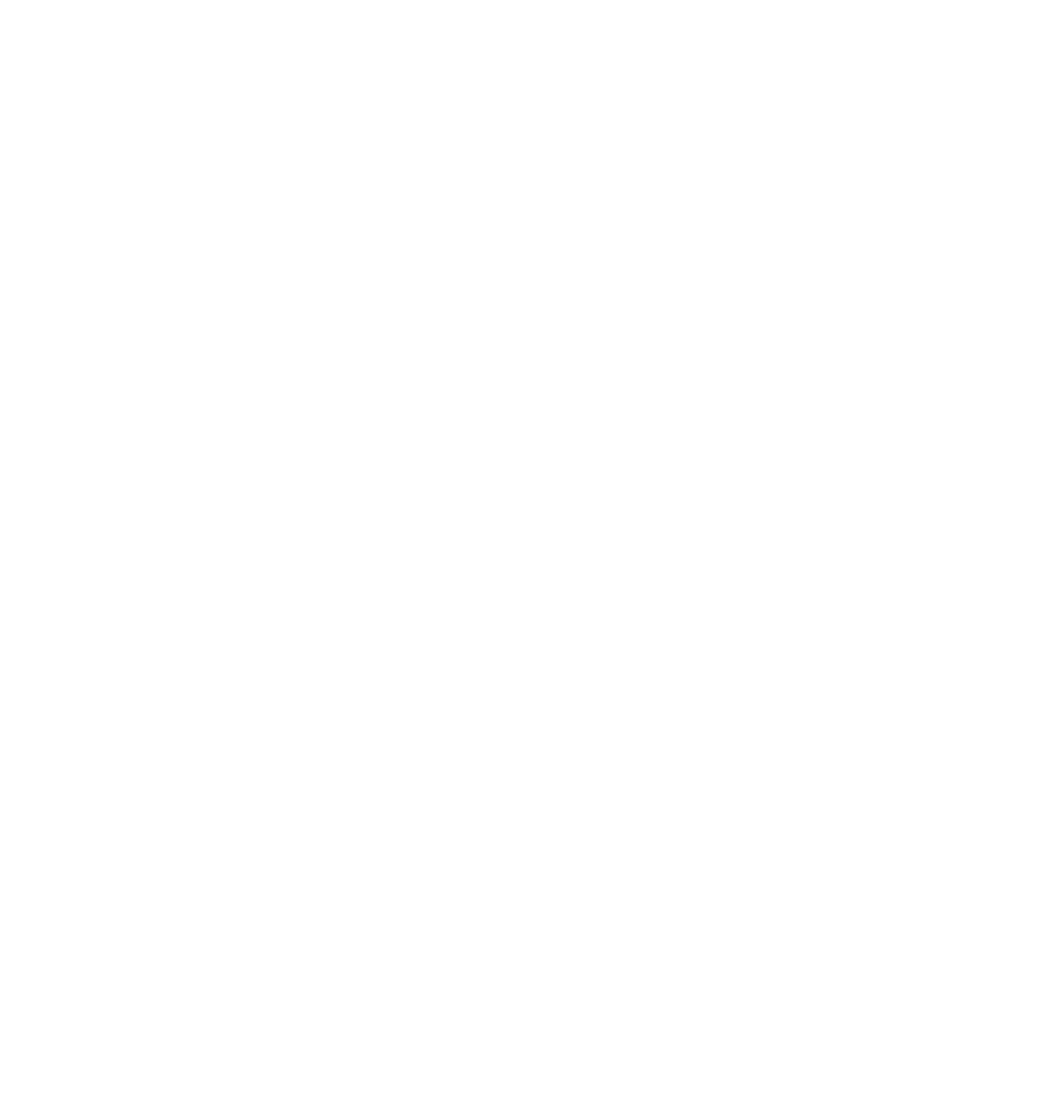
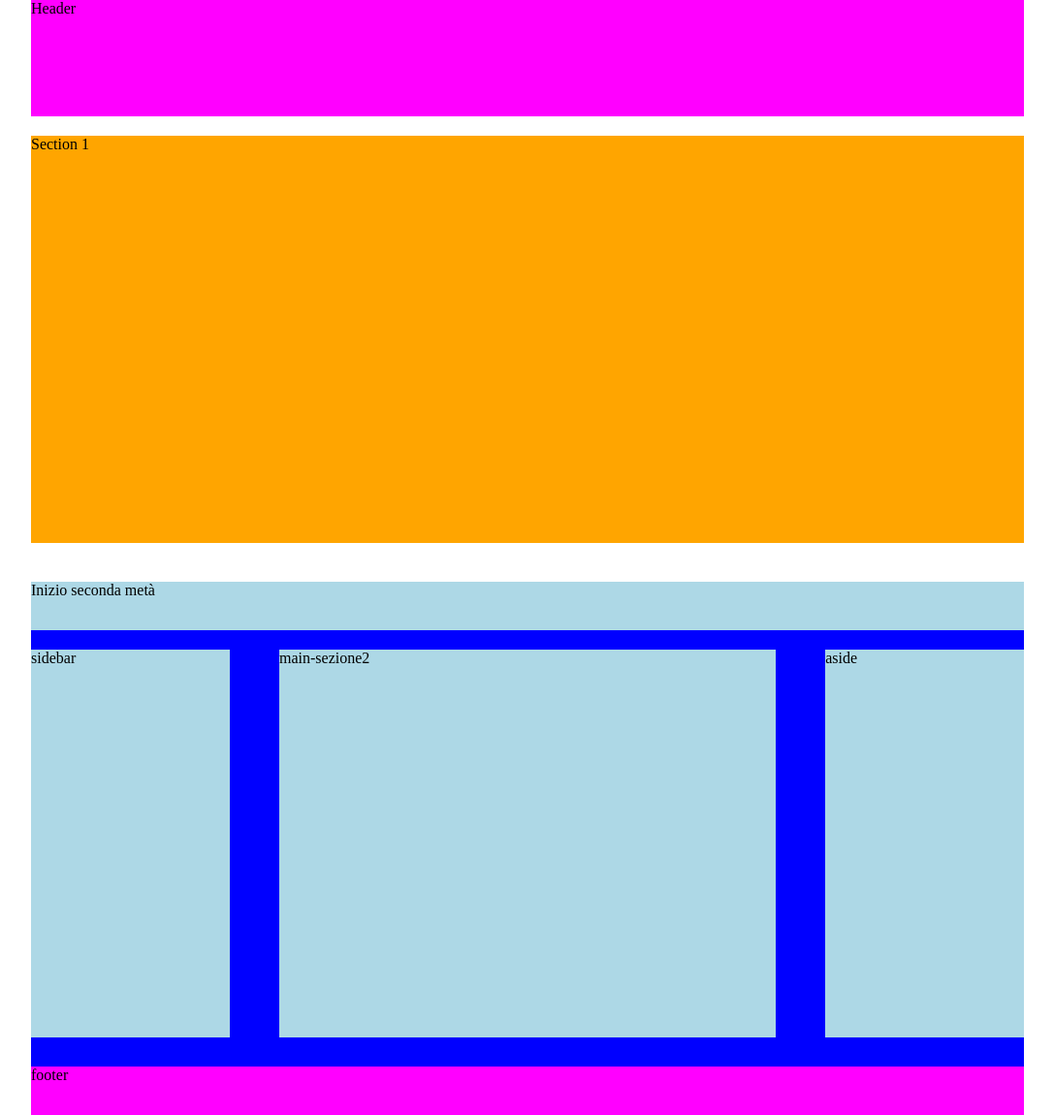
Before and after one commit to Mattia2119/htmlcss-struttura-wp, a plain HTML site: page index.html in a window 1280 px wide. Shown: the whole page at 97% size, without its empty margins (96-1183 px from the left). Before the commit the page ends 800 px from the top, so only its background shows below. Drawn offline with Linux system fonts and the light colour scheme.

Commit message:
struttura pagina web

```diff
--- a/index.html
+++ b/index.html
@@ -7,7 +7,50 @@
     <title>Struttura Wp</title>
     <link rel="stylesheet" href="style.css">
 </head>
+
 <body>
+ <div class="firsthalf">
+
+    <header class="header-1">
+        Header
+    </header>
+
+    <section class="section-1">
+        Section 1
+    </section>
+
+</div>
+
+<div class="secondhalf">
+
+    <section class="section-2">
+        Inizio seconda metà
+    </section>
+
+    <sidebar class="sidebar">
+        sidebar
+    </sidebar>
+
+    <main class="main-section-2">
+        main-sezione2
+    </main>
+
+    <aside class="aside">
+        aside
+    </aside>
+
+</div>
+
+<footer>
+ footer
+</footer>
+
+
+
+
+
+
+
 
 </body>
 </html>
--- a/style.css
+++ b/style.css
@@ -0,0 +1,82 @@
+/*--Common Rules--*/
+* {
+margin: 0;
+padding: 0;
+box-sizing: border-box;
+}
+
+/*--Rules first half--*/
+
+
+.firsthalf{
+    width: 80%;
+    margin: 0 auto;
+    height: 600px;
+}
+
+.header-1 {
+    background-color: fuchsia;
+    height: 20%;
+    margin-bottom: 2%;
+}
+
+.section-1 {
+    background-color: orange;
+    height: 70%;
+    margin-bottom: 2%;
+}
+
+/*--Rules second half--*/
+
+.secondhalf{
+    width: 80%;
+    margin: 0 auto;
+    background-color: blue;
+    height: 500px;
+}
+
+.secondhalf::after{
+    content:"";
+    display: table;
+    clear: both;
+}
+
+.section-2 {
+    background-color:lightblue;
+    height: 10%;
+    margin-bottom: 20px;
+}
+
+.sidebar {
+    background-color: lightblue;
+    height: 80%;
+    float: left;
+    width: 20%;
+}
+
+
+.main-section-2 {
+
+    background-color: lightblue;
+    height: 80%;
+    float: left;
+    width: 50%;
+    margin: 0 5%;
+}
+
+.aside {
+
+    background-color: lightblue;
+    height: 80%;
+    float: right;
+    width: 20%;
+}
+
+/*--Regole Footer--*/
+
+footer {
+    width: 80%;
+    margin: auto;
+    background-color: fuchsia;
+    height: 50px;
+}
```
